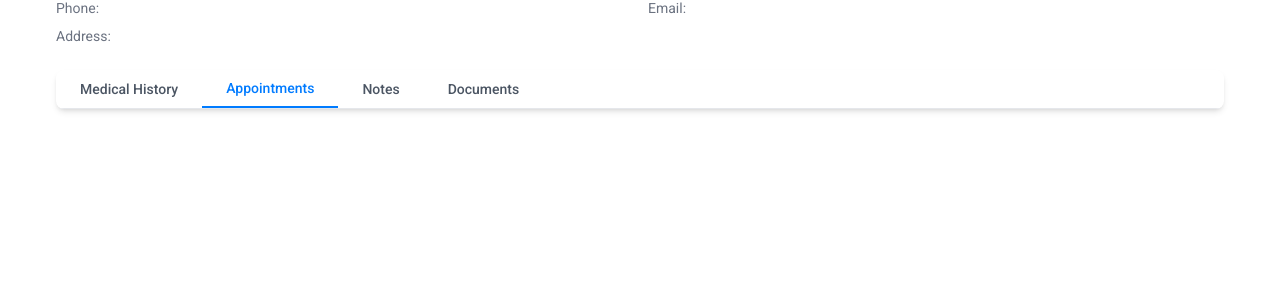
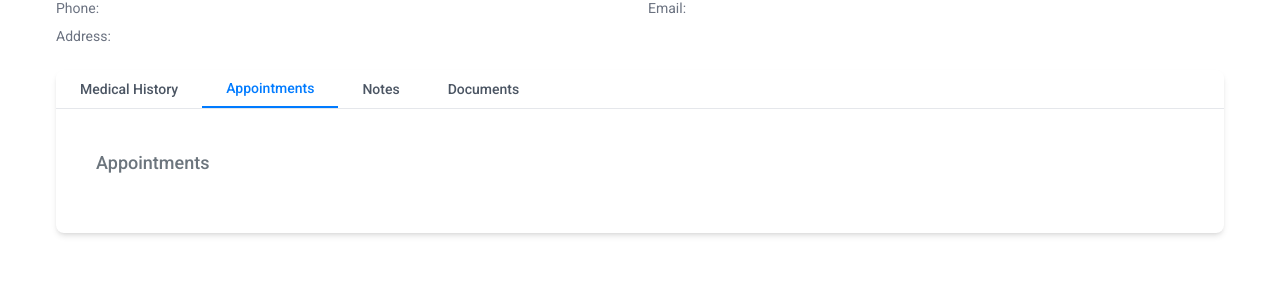
Before and after one commit to briansimiyuj/doctor-appointment-app, a React (Vite) app: page /appointment/1 in a window 1280 px wide. Both pictures are taken after a click on the button "Appointments". Shown: the part 327-610 px from the top of the page. Built offline with nearby package versions, Linux system fonts and the light colour scheme; a web font is replaced by a local one.

Commit message:
Implement TabContent component and integrate into PatientDetailsPage

```diff
--- /dev/null
+++ b/src/components/PatientDetails/Tabs/TabContent.tsx
@@ -0,0 +1,29 @@
+import { ReactNode } from "react"
+import { usePatientDetails } from "../../../context/PatientDetailsContext"
+
+interface TabContentProps{
+
+    tabID: "medical-history" | "appointments" | "notes" | "documents"
+    children: ReactNode
+
+}
+
+const TabContent: React.FC<TabContentProps> = ({ tabID, children })=>{
+
+    const { activeTab } = usePatientDetails()
+
+    if(activeTab !== tabID) return null
+
+    return(
+
+        <div className="p-6 animate-fade-in">
+
+            {children}
+
+        </div>
+
+    )
+
+}
+
+export default TabContent
--- a/src/pages/PatientDetailsPage.tsx
+++ b/src/pages/PatientDetailsPage.tsx
@@ -1,8 +1,12 @@
 import PatientContactInfo from "../components/PatientDetails/PatientContactInfo"
 import PatientHeader from "../components/PatientDetails/PatientHeader"
 import TabsNavigation from "../components/PatientDetails/TabsNavigation"
+import TabContent from "../components/PatientDetails/Tabs/TabContent"
+import { usePatientDetails } from "../context/PatientDetailsContext"
 
 const PatientDetailsPage: React.FC = ()=>{
+
+    const { activeTab } = usePatientDetails()
 
     return(
 
@@ -16,6 +20,61 @@ const PatientDetailsPage: React.FC = ()=>{
 
                 <TabsNavigation/>
 
+                {
+
+                    activeTab === "medical-history" ?(
+
+                        <TabContent tabID="medical-history">
+
+                            <div className="p-4">
+
+                                <h3 className="text-lg font-medium mb-4">Medical History</h3>
+
+                            </div>
+
+                        </TabContent>
+
+                    ): activeTab === "appointments" ?(
+
+                        <TabContent tabID="appointments">
+
+                            <div className="p-4">
+
+                                <h3 className="text-lg font-medium mb-4">Appointments</h3>
+
+                            </div>
+
+                        </TabContent>
+
+                    ): activeTab === "notes" ?(
+
+
+                        <TabContent tabID="notes">
+
+                            <div className="p-4">
+
+                                <h3 className="text-lg font-medium mb-4">Notes</h3>
+
+                            </div>
+
+                        </TabContent>
+
+                    ): activeTab === "documents" ?(
+
+                        <TabContent tabID="documents">
+
+                            <div className="p-4">
+
+                                <h3 className="text-lg font-medium mb-4">Documents</h3>
+
+                            </div>
+
+                        </TabContent>
+
+                    ): null
+
+                }
+
             </div>
 
         </div>
```
Also changed, not shown: 1 other file (tests, documents, lock files or other folders).
